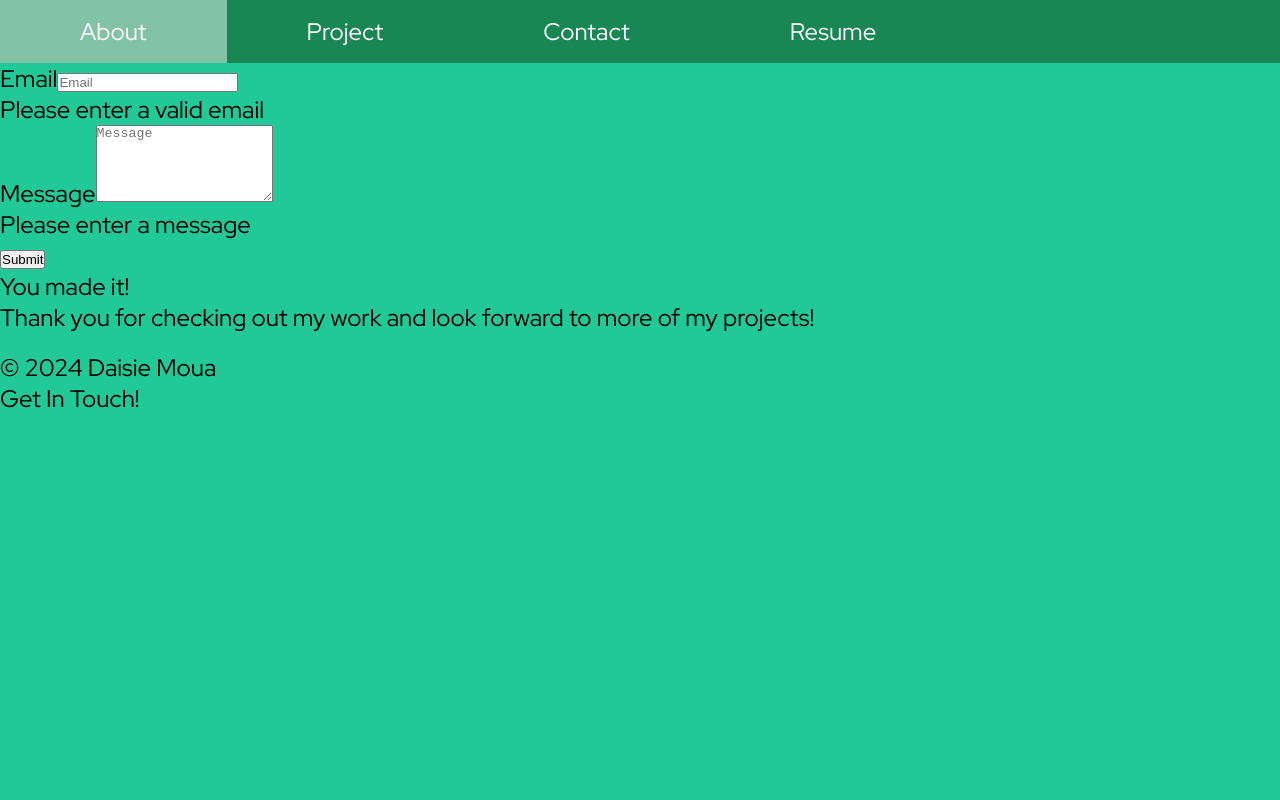
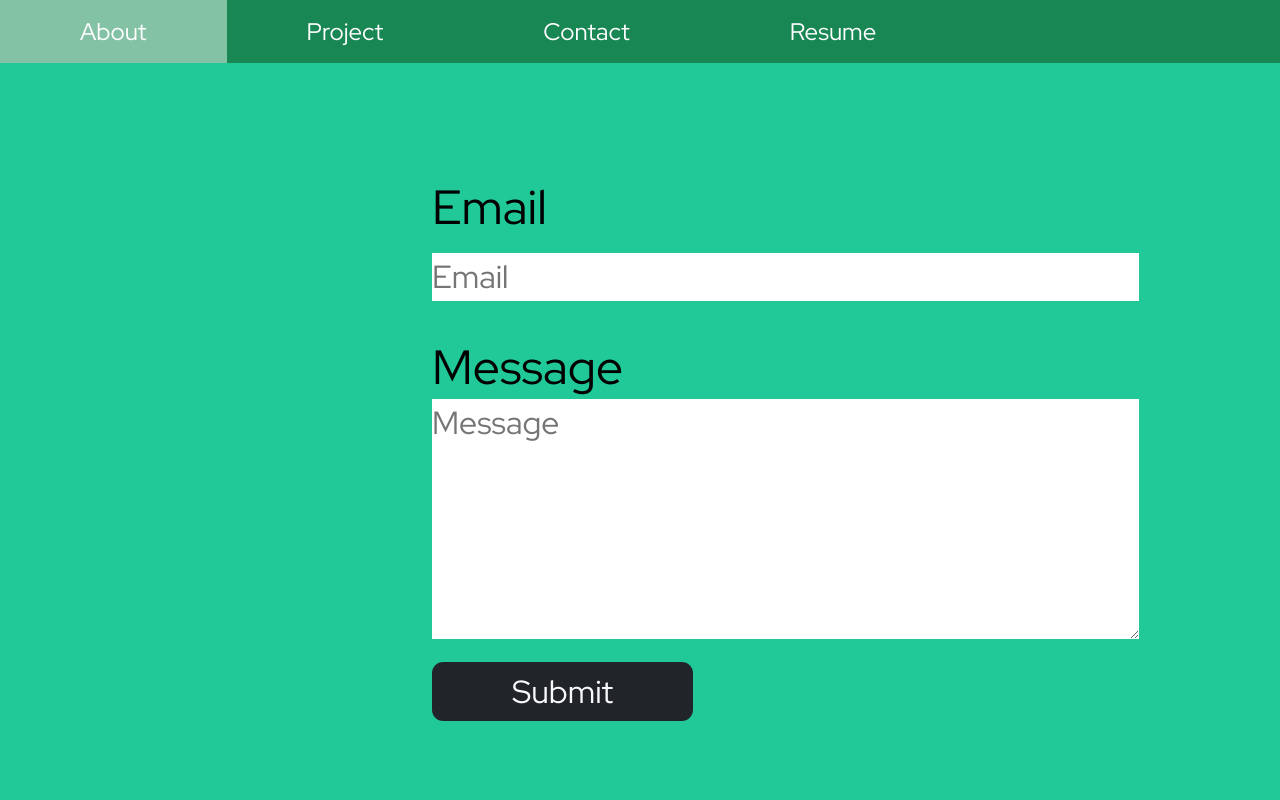
Before and after one commit to auom-eisiad/16-REACT-Portfolio, a React (Vite) app: page /Contact in a window 1280 px wide. Shown: the top 800 px of the page. Built offline with nearby package versions, Linux system fonts and the light colour scheme.

Commit message:
based temp basic styling on all pages

```diff
--- a/src/App.css
+++ b/src/App.css
@@ -86,11 +86,56 @@ a {
   margin-bottom: 1rem;
 }
 
+/* PROJECT STYLING */
+.project-page {
+  display: flex;
+  flex-wrap: wrap;
+  flex-direction: row;
+}
+
+.project {
+  font-size: 1.5rem;
+  padding: 7rem;
+  margin: 0 20rem;
+}
+
+/* CONTACT STYLING */
+.contact-form {
+  font-size: 3rem;
+  padding: 7rem;
+  margin: 0 20rem;
+}
+
+.email-form,
+.message-form {
+  font-family: var(--ft-secd);
+  border: 0;
+  width: 170%;
+  line-height: 3rem;
+  font-size: 2rem;
+}
+
+.message {
+  margin-top: 2rem;
+}
+
+.btn {
+  background-color: var(--dark);
+  color: var(--light);
+  font-family: var(--ft-secd);
+  font-size: 2rem;
+  padding: 0.5rem 5rem;
+  border: 0;
+  border-radius: 0.7rem;
+}
+
 .spacing {
   margin-top: 1.2rem;
 }
 
 /* FOOTER STYLING */
 .footer-page {
-
+  font-size: 1.5rem;
+  padding: 7rem;
+  margin: 0 20rem;
 }
--- a/src/pages/Contact.jsx
+++ b/src/pages/Contact.jsx
@@ -1,102 +1,52 @@
-import React, { useState } from "react";
+import React, { useState } from 'react';
 
-// React Bootstrap
-import Card from "react-bootstrap/Card";
-import Button from "react-bootstrap/Button";
-import Form from "react-bootstrap/Form";
-
-// React FontAwesome
-import { FontAwesomeIcon } from "@fortawesome/react-fontawesome";
-
-// Contact function
 const Contact = () => {
-  // Validate the inputs if it's state is empty or false
-  const [validated, setValidated] = useState(false);
   const [email, setEmail] = useState("");
   const [message, setMessage] = useState("");
   const [submitted, setSubmitted] = useState(false);
 
-  // Using email regex to validate the user's input making sure it follows the traditional email format
-  const emailRegex = /^[^\s@]+@[^\s@]+\.[^\s@]+$/;
+  const handleSubmit = (event) => {
+    event.preventDefault();
 
-  // If the submit button is clicked, it will check if all form fields have been filled correctly.
-  // - Uses form.checkValidity() to ensure all fields meet HTML validation rules.
-  // - Uses the emailRegex to validate the email format.
-  // - Ensures the message field is not empty.
-  // If any validation fails, prevents the form submission and prompts the user to correct errors.
-  const handleSubmit = (event) => {
-    const form = event.currentTarget;
-    if (
-      form.checkValidity() === false ||
-      !emailRegex.test(email) ||
-      message.trim() === ""
-    ) {
-      event.preventDefault();
-      event.stopPropagation();
+    const emailRegex = /^[^\s@]+@[^\s@]+\.[^\s@]+$/;
+
+    if (!emailRegex.test(email) || message.trim() === "") {
+      alert("Please enter a valid email and/or message.");
     } else {
-      // If everything meets the requirements, display a success message
       setSubmitted(true);
     }
-
-    setValidated(true);
   };
 
-  // Updates the 'email' state based on the input value when the email input field changes.
   const handleEmailChange = (event) => {
     setEmail(event.target.value);
   };
 
-  // Updates the 'message' state based on the input value when the message input field changes.
   const handleMessageChange = (event) => {
     setMessage(event.target.value);
   };
 
   return (
-    <Card className="mx-auto mt-5 mb-5" style={{ maxWidth: "600px" }}>
-      <Card.Body>
-        <Form noValidate validated={validated} onSubmit={handleSubmit}>
+    <div className="contact-form" style={{ maxWidth: "1000px" }}>
+      <div className="card-body">
+        <form noValidate onSubmit={handleSubmit}>
           {submitted ? (
-            <Alert variant="success">Message Sent!</Alert>
+            <div className="alert alert-success">Message Sent!</div>
           ) : (
             <>
-              <Form.Group controlId="validateEmail">
-                <Form.Label>Email</Form.Label>
-                <Form.Control
-                  type="email"
-                  placeholder="Email"
-                  required
-                  value={email}
-                  onChange={handleEmailChange}
-                />
-                <Form.Control.Feedback type="invalid">
-                  Please enter a valid email
-                </Form.Control.Feedback>
-              </Form.Group>
-              <Form.Group
-                className="mt-2"
-                controlId="exampleForm.ControlTextarea1"
-              >
-                <Form.Label>Message</Form.Label>
-                <Form.Control
-                  placeholder="Message"
-                  as="textarea"
-                  rows={5}
-                  required
-                  value={message}
-                  onChange={handleMessageChange}
-                />
-                <Form.Control.Feedback type="invalid">
-                  Please enter a message
-                </Form.Control.Feedback>
-              </Form.Group>
-              <Button type="submit" className="mt-2">
-                Submit
-              </Button>
+              <div>
+                <label htmlFor="email">Email</label>
+                <input className="email-form" type="email" id="email" placeholder="Email" required value={email} onChange={handleEmailChange} />
+              </div>
+              <div className="mt-2 message">
+                <label htmlFor="message">Message</label>
+                <textarea class="message-form" id="message" placeholder="Message" rows="5" required value={message} onChange={handleMessageChange}></textarea>
+              </div>
+              <button type="submit" className="btn mt-2">Submit</button>
             </>
           )}
-        </Form>
-      </Card.Body>
-    </Card>
+        </form>
+      </div>
+    </div>
   );
 };
 
--- a/src/pages/Project.jsx
+++ b/src/pages/Project.jsx
@@ -44,10 +44,10 @@ const Project = () => {
   ];
 
   return (
-    <Row xs={1} md={3} className="g-3">
+    <Row xs={1} md={3} className="project-page g-3">
       {cardsContent.map((card, idx) => (
         <Col key={idx}>
-          <Card>
+          <Card className="project">
             <Card.Img variant="top" src={card.imageUrl} />
             <Card.Body>
               <Card.Title>{card.title}</Card.Title>
```
